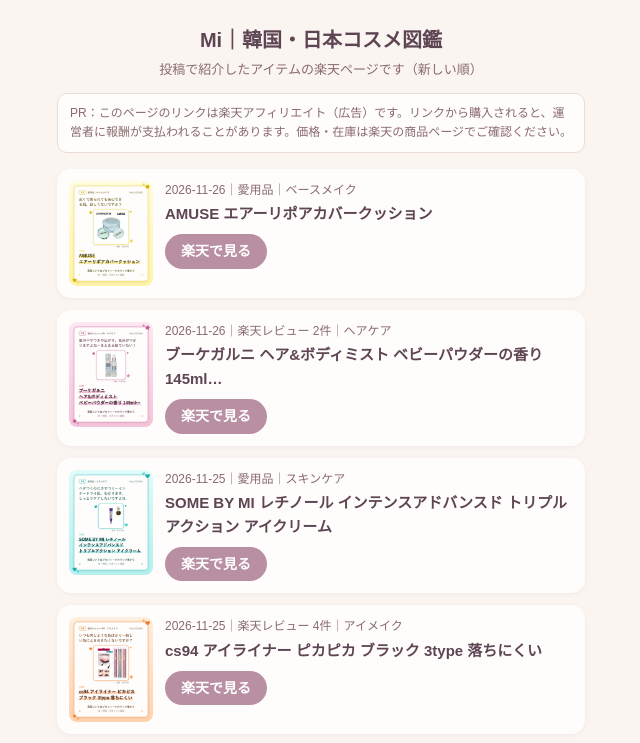
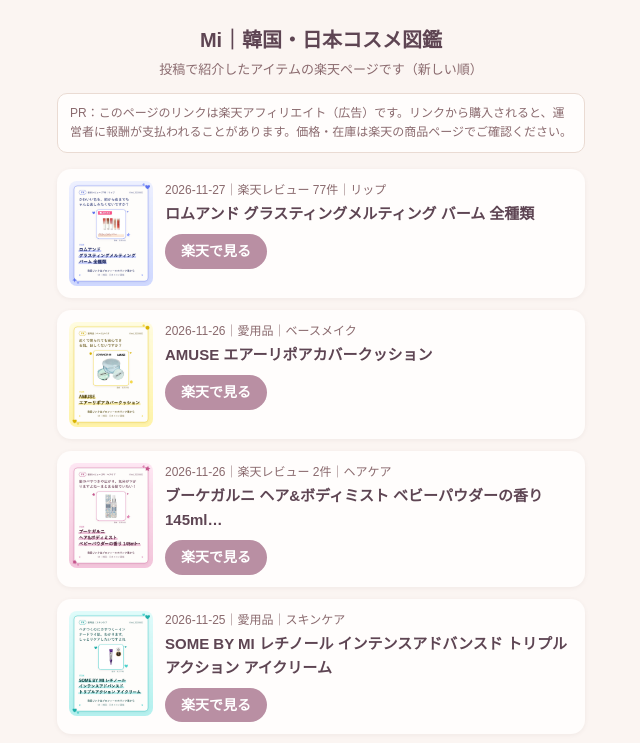
Before and after one commit to k-hiron/mi-cosme, a plain HTML site: page index.html in a window 1280 px wide. Shown: the top 743 px of the page, without its empty margins (319-959 px from the left). Drawn offline with Linux system fonts and the light colour scheme.

Commit message:
リンク集を更新 2026-11-27

```diff
--- a/index.html
+++ b/index.html
@@ -30,6 +30,14 @@
   <p class="lead">投稿で紹介したアイテムの楽天ページです（新しい順）</p>
   <p class="pr">PR：このページのリンクは楽天アフィリエイト（広告）です。リンクから購入されると、運営者に報酬が支払われることがあります。価格・在庫は楽天の商品ページでご確認ください。</p>
   <ul>
+    <li class="item">
+      <a class="thumb" href="https://hb.afl.rakuten.co.jp/hgc/g00uh8to.okoh15df.g00uh8to.okoh2813/?pc=https%3A%2F%2Fitem.rakuten.co.jp%2Fbighitshop%2From_gmt%2F&amp;rafcid=wsc_i_is_a10a53f2-0310-4882-82b6-6ea5506c9239" rel="sponsored noopener" target="_blank"><img src="img/2026-11-27-mwye97bn.jpg" alt="" loading="lazy" width="108" height="135"></a>
+      <div class="body">
+        <p class="meta">2026-11-27｜楽天レビュー 77件｜リップ</p>
+        <p class="name">ロムアンド グラスティングメルティング バーム 全種類</p>
+        <a class="btn" href="https://hb.afl.rakuten.co.jp/hgc/g00uh8to.okoh15df.g00uh8to.okoh2813/?pc=https%3A%2F%2Fitem.rakuten.co.jp%2Fbighitshop%2From_gmt%2F&amp;rafcid=wsc_i_is_a10a53f2-0310-4882-82b6-6ea5506c9239" rel="sponsored noopener" target="_blank">楽天で見る</a>
+      </div>
+    </li>
     <li class="item">
       <a class="thumb" href="https://hb.afl.rakuten.co.jp/hgc/g00u7nfo.okoh1b48.g00u7nfo.okoh2a03/?pc=https%3A%2F%2Fitem.rakuten.co.jp%2Fjoyance-m%2F10001341-1%2F&amp;rafcid=wsc_i_is_a10a53f2-0310-4882-82b6-6ea5506c9239" rel="sponsored noopener" target="_blank"><img src="img/2026-11-26-mwxfypoq.jpg" alt="" loading="lazy" width="108" height="135"></a>
       <div class="body">
```
